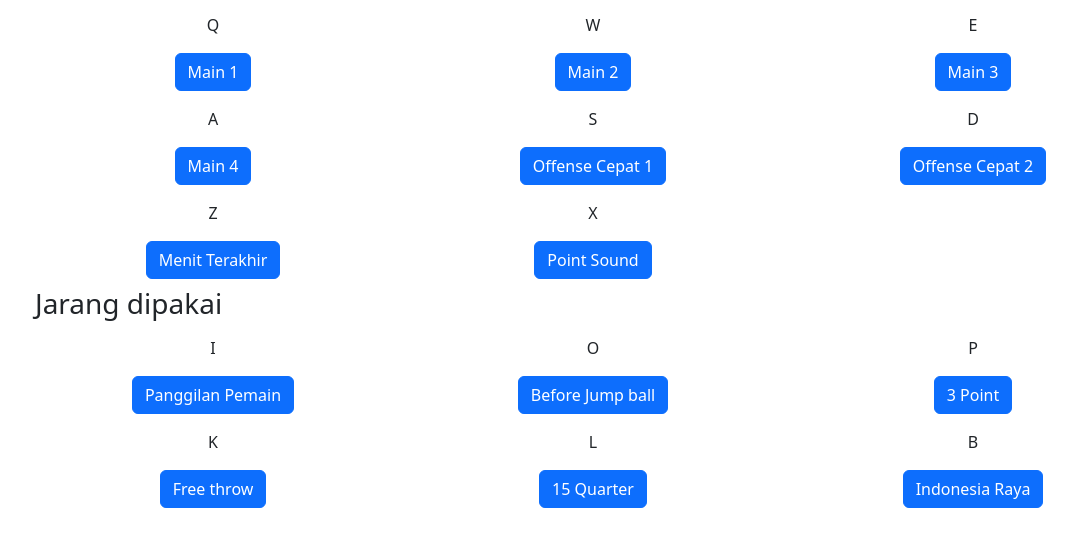
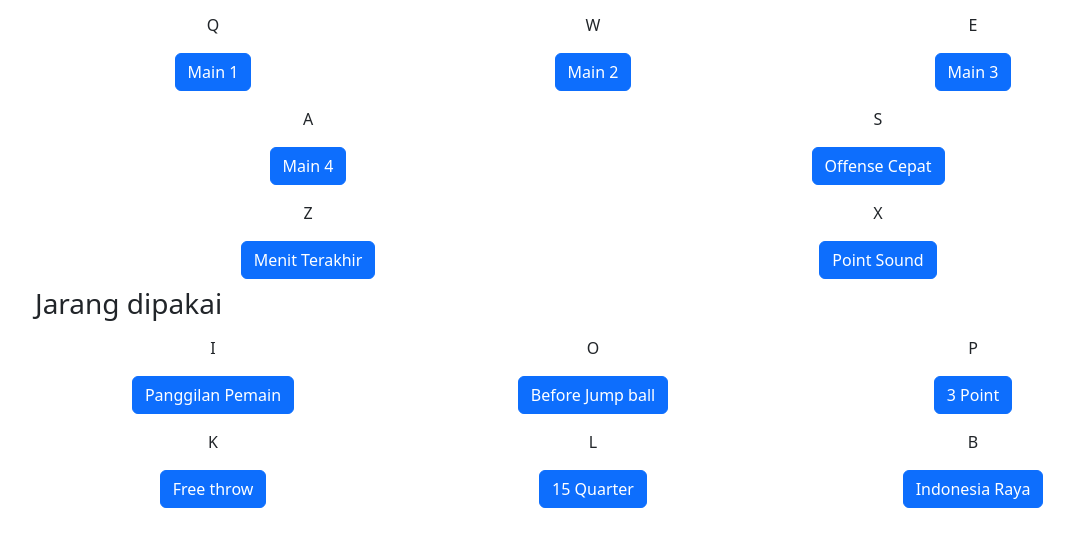
Before and after one commit to everythingxafter/hakui-basket-league, a plain HTML site: page index.html in a window 1280 px wide. Shown: the part 117-664 px from the top of the page, without its empty margins (47-1124 px from the left). Drawn offline with nearby package versions, Linux system fonts and the light colour scheme.

Commit message:
change offense cepat

```diff
--- a/index.html
+++ b/index.html
@@ -68,7 +68,7 @@
           </div>
         </div>
         <div class="row">
-          <div class="col-md-4 d-flex justify-content-center mb-2 mt-2">
+          <div class="col-md-6 d-flex justify-content-center mb-2 mt-2">
             <div
               style="display: flex; flex-direction: column; align-items: center"
             >
@@ -86,7 +86,7 @@
               ></audio>
             </div>
           </div>
-          <div class="col-md-4 d-flex justify-content-center mb-2 mt-2">
+          <div class="col-md-6 d-flex justify-content-center mb-2 mt-2">
             <div
               style="display: flex; flex-direction: column; align-items: center"
             >
@@ -94,17 +94,17 @@
               <button
                 id="audio5-button"
                 class="btn btn-primary"
-                onclick="playSong('audio5', 'Offense Cepat 2')"
+                onclick="playSong('audio5', 'Offense Cepat')"
               >
-                Offense Cepat 1
+                Offense Cepat
               </button>
               <audio
                 id="audio5"
-                src="./audio/fix/offence cepat fix.mp3"
+                src="./audio/fix/offense cepat rosyid fix.mp3"
               ></audio>
             </div>
           </div>
-          <div class="col-md-4 d-flex justify-content-center mb-2 mt-2">
+          <!-- <div class="col-md-4 d-flex justify-content-center mb-2 mt-2">
             <div
               style="display: flex; flex-direction: column; align-items: center"
             >
@@ -121,10 +121,10 @@
                 src="./audio/fix/offence cepat 2 fix.mp3"
               ></audio>
             </div>
-          </div>
+          </div> -->
         </div>
         <div class="row">
-          <div class="col-md-4 d-flex justify-content-center mb-2 mt-2">
+          <div class="col-md-6 d-flex justify-content-center mb-2 mt-2">
             <div
               style="display: flex; flex-direction: column; align-items: center"
             >
@@ -142,7 +142,7 @@
               ></audio>
             </div>
           </div>
-          <div class="col-md-4 d-flex justify-content-center mb-2 mt-2">
+          <div class="col-md-6 d-flex justify-content-center mb-2 mt-2">
             <div
               style="display: flex; flex-direction: column; align-items: center"
             >
@@ -157,7 +157,7 @@
               <audio id="audio8" src="./audio/fix/point.mp3"></audio>
             </div>
           </div>
-          <div class="col-md-4 d-flex justify-content-center mb-2 mt-2"></div>
+          <!-- <div class="col-md-4 d-flex justify-content-center mb-2 mt-2"></div> -->
         </div>
       </div>
       <div>
--- a/index.js
+++ b/index.js
@@ -49,11 +49,11 @@ document.addEventListener("keydown", function (event) {
             playSong("audio4", "Main 4");
             break;
         case "s":
-            playSong("audio5", "Offense Cepat 1");
+            playSong("audio5", "Offense Cepat");
             break;
-        case "d":
-            playSong("audio6", "Offense Cepat 2");
-            break;
+        // case "d":
+        //     playSong("audio6", "Offense Cepat 2");
+        //     break;
         case "z":
             playSong("audio7", "Menit Terakhir");
             break;
```
